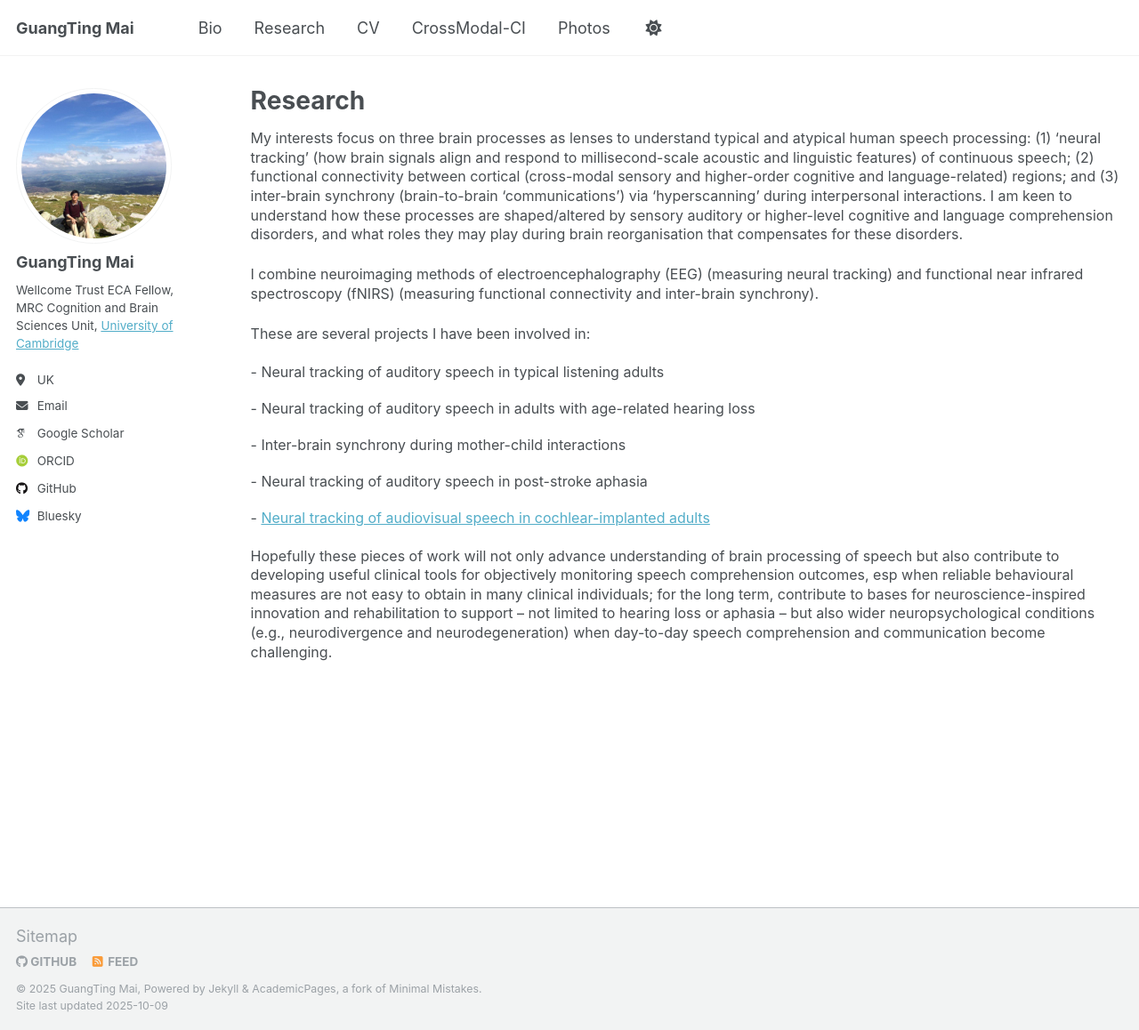
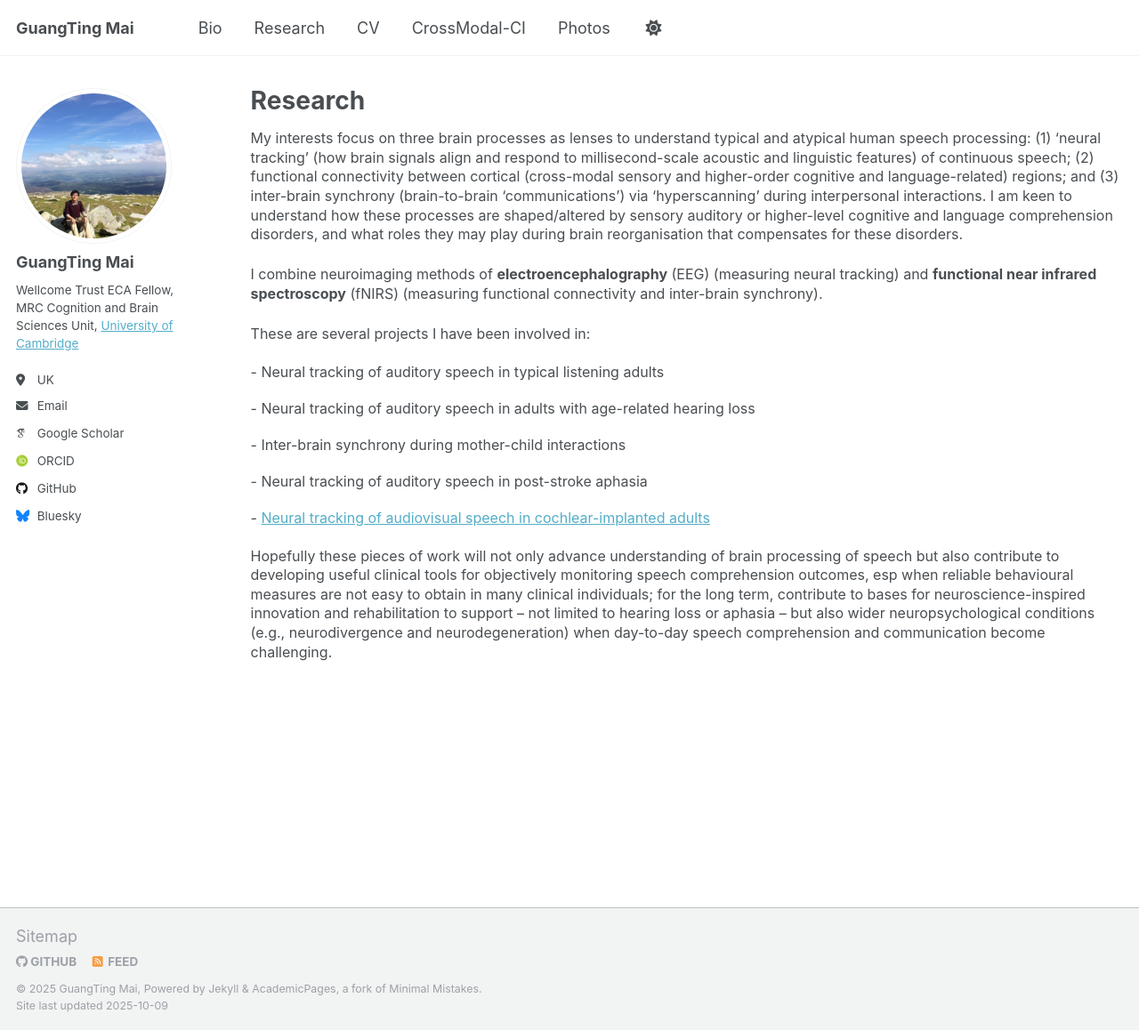
Before and after one commit to guangtingmai/guangtingmai.github.io, a Jekyll site: the page built from _pages/research.html, in a window 1280 px wide and 1158 px high. Shown: the whole window at 89% size. Built offline with Jekyll 4.4.1, drawn with Linux system fonts in a browser that asks for light colours; some web fonts are replaced.

Commit message:
Update research.html

```diff
--- a/_pages/research.html
+++ b/_pages/research.html
@@ -10,8 +10,8 @@ author_profile: true
   language-related) regions; and (3) inter-brain synchrony (brain-to-brain ‘communications’) via ‘hyperscanning’ during interpersonal interactions.
   I am keen to understand how these processes are shaped/altered by sensory auditory or higher-level cognitive and language comprehension disorders,
   and what roles they may play during brain reorganisation that compensates for these disorders.</span></p>
-<p><span style="font-size: 12pt;line-height: 1.35;display: block;margin-bottom: 0.12vh">I combine neuroimaging methods of electroencephalography
-  (EEG) (measuring neural tracking) and functional near infrared spectroscopy (fNIRS) (measuring functional connectivity and inter-brain synchrony).
+<p><span style="font-size: 12pt;line-height: 1.35;display: block;margin-bottom: 0.12vh">I combine neuroimaging methods of <strong>electroencephalography</strong>
+  (EEG) (measuring neural tracking) and <strong>functional near infrared spectroscopy</strong> (fNIRS) (measuring functional connectivity and inter-brain synchrony).
 </span></p>
 <p><span style="font-size: 12pt;line-height: 1.35;display: block;margin-bottom: 0.12vh">These are several projects I have been involved in:</span></p>
 <p><span style="font-size: 12pt;line-height: 1.1;display: block;margin-bottom: 0.05vh">   -	Neural tracking of auditory speech in typical
```
